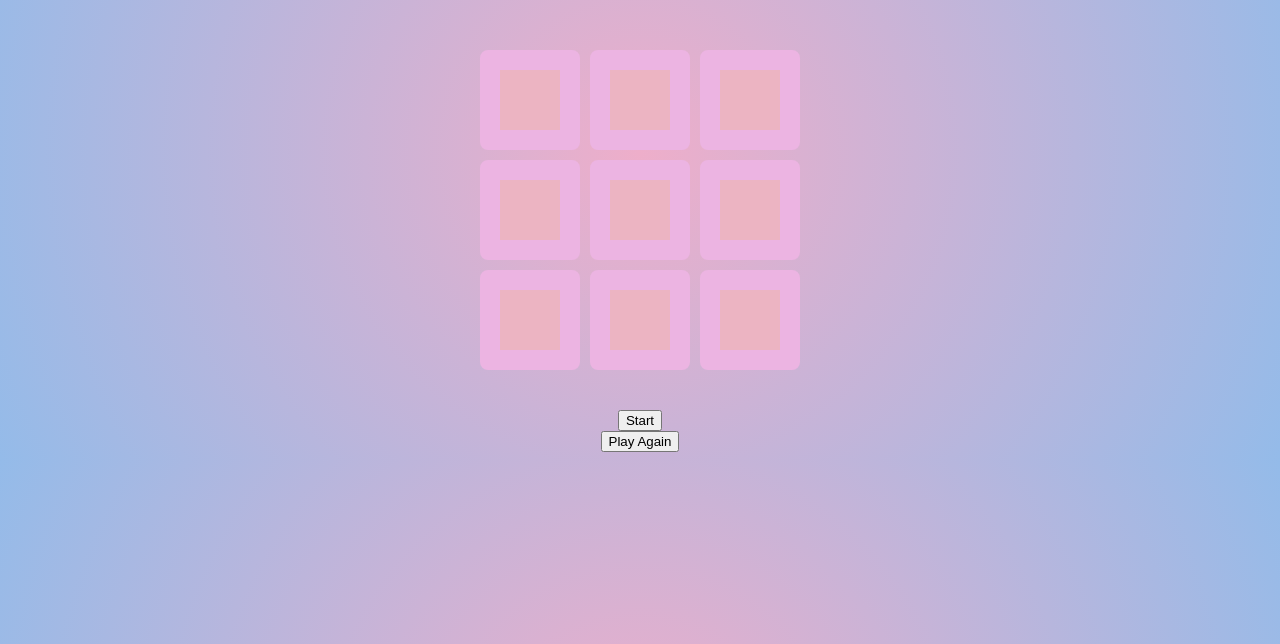
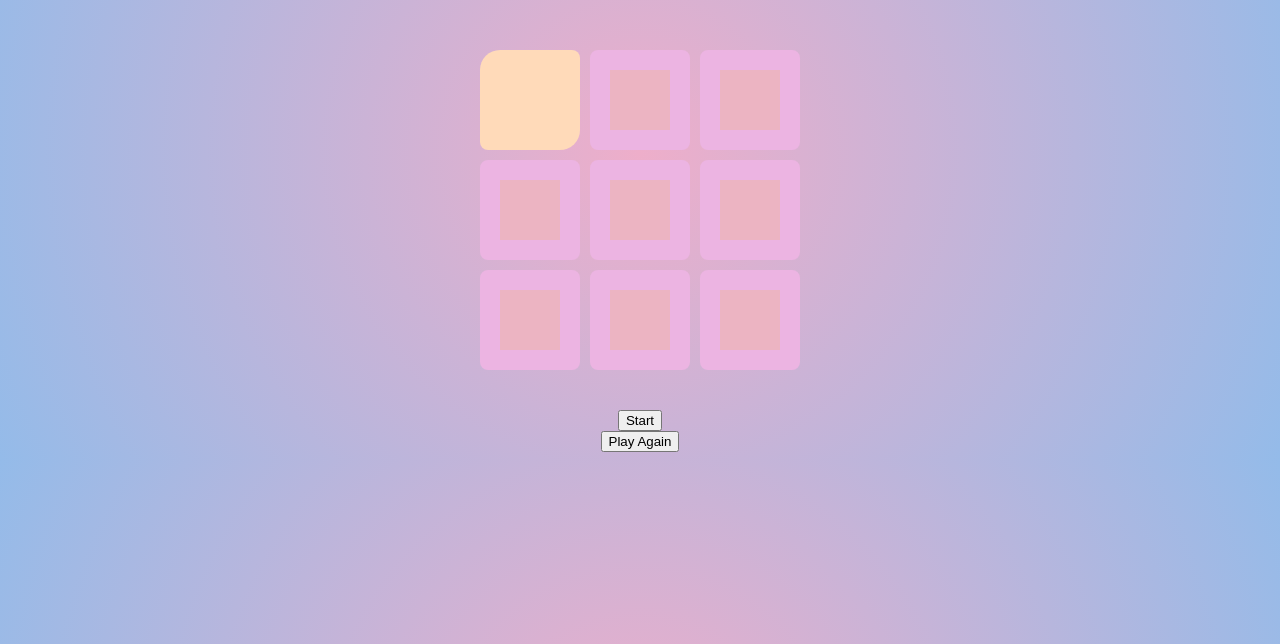
Before and after one commit to B-andrea/game-project, a website built with Vite: page game-project/index.html in a window 1280 px wide. In both pictures the pointer is over the button 530 px from the left and 256 px from the top of the page. Shown: the part 156-800 px from the top of the page. Built offline with nearby package versions, Linux system fonts and the light colour scheme.

Commit message:
styling hover effect to gameboard

```diff
--- a/game-project/src/style.css
+++ b/game-project/src/style.css
@@ -27,3 +27,10 @@ h1 {
   border-radius: 8px;
   cursor: pointer;
 }
+
+.box:hover {
+  background-color: peachpuff;
+  border: none;
+  border-top-left-radius: 20px;
+  border-bottom-right-radius: 20px;
+}
```
